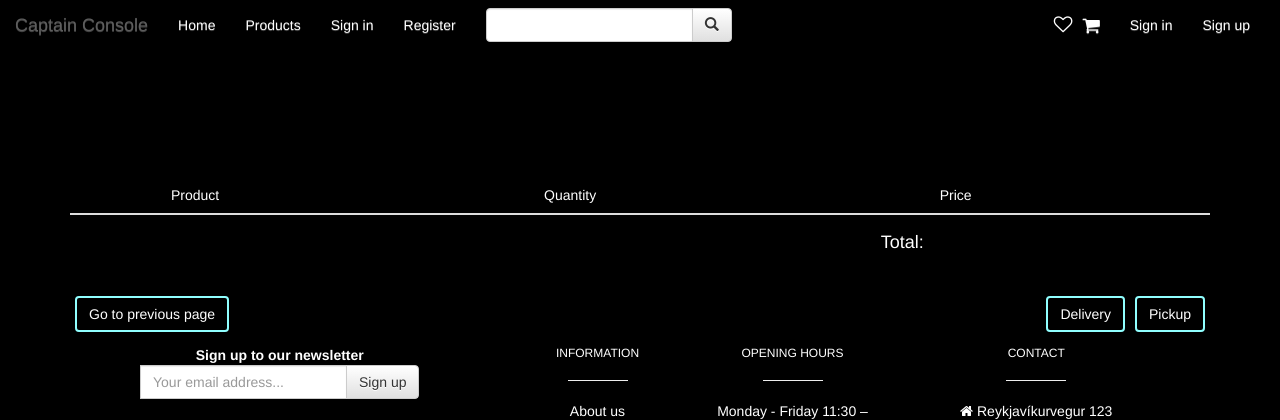
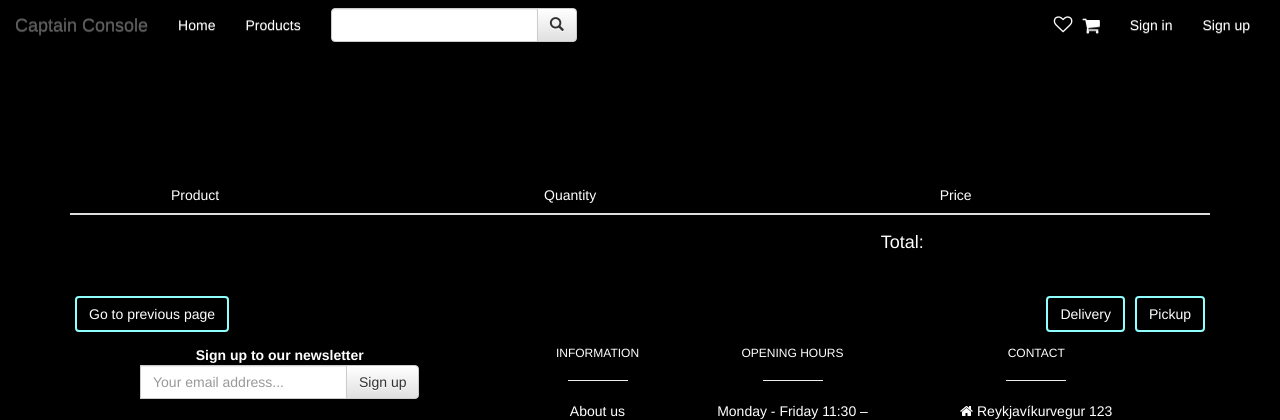
Before and after one commit to gunnsa/captain_console_55, a Django app: page /cart/1/remove_cart_item in a window 1280 px wide. Shown: the top 420 px of the page. Run offline with Django 3.2, Linux system fonts and the light colour scheme; data that the repository does not hold is empty; some libraries are stand-ins or nearby versions.

Commit message:
Update navigation.html

```diff
--- a/templates/navigation.html
+++ b/templates/navigation.html
@@ -17,13 +17,6 @@
             <ul class="nav navbar-nav">
                 <li ><a href="{% url 'home-index'%}">Home <span class="sr-only">(current)</span></a></li>
                 <li><a href="{% url 'products-index' %}">Products</a></li>
-                {% if user.is_authenticated %}
-                    <li><a href="{% url 'profile' %}"><i class="fa fa-user"></i> My account</a></li>
-                    <li><a href="{% url 'logout' %}">Sign out</a></li>
-                {% else %}
-                    <li><a href="{% url 'login' %}">Sign in</a></li>
-                    <li><a href="{% url 'register' %}">Register</a></li>
-                {% endif %}
             </ul>
 
                 <!-- search icon -->
```
